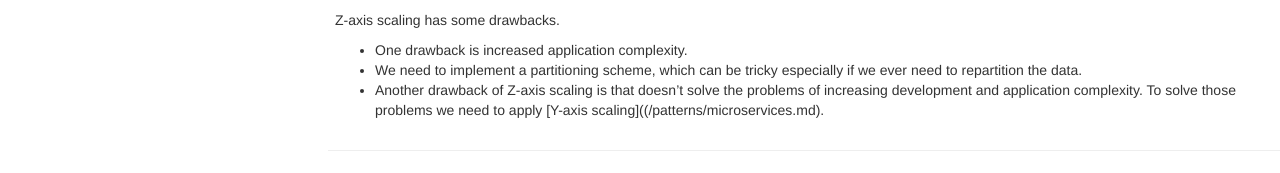
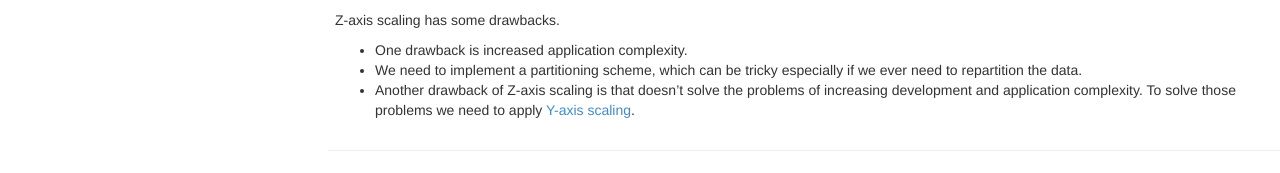
Before and after one commit to joobn72/microservices, a Jekyll site: the page built from articles/scalecube.md, in a window 1280 px wide. Shown: the part 1491-1664 px from the top of the page. Built offline with Jekyll 4.4.1, drawn with Linux system fonts in a browser that asks for light colours; Markdown is read by kramdown in place of the engine named in the settings; comment, search, counter and statistics services are not loaded; some of the changed lines change nothing that is shown.

Commit message:
Fixed typo

```diff
--- a/articles/scalecube.md
+++ b/articles/scalecube.md
@@ -61,4 +61,4 @@ Z-axis scaling has some drawbacks.
 
 * One drawback is increased application complexity.
 * We need to implement a partitioning scheme, which can be tricky especially if we ever need to repartition the data.
-* Another drawback of Z-axis scaling is that doesn’t solve the problems of increasing development and application complexity. To solve those problems we need to apply [Y-axis scaling]((/patterns/microservices.md).
+* Another drawback of Z-axis scaling is that doesn’t solve the problems of increasing development and application complexity. To solve those problems we need to apply [Y-axis scaling](/patterns/microservices.html).
```
